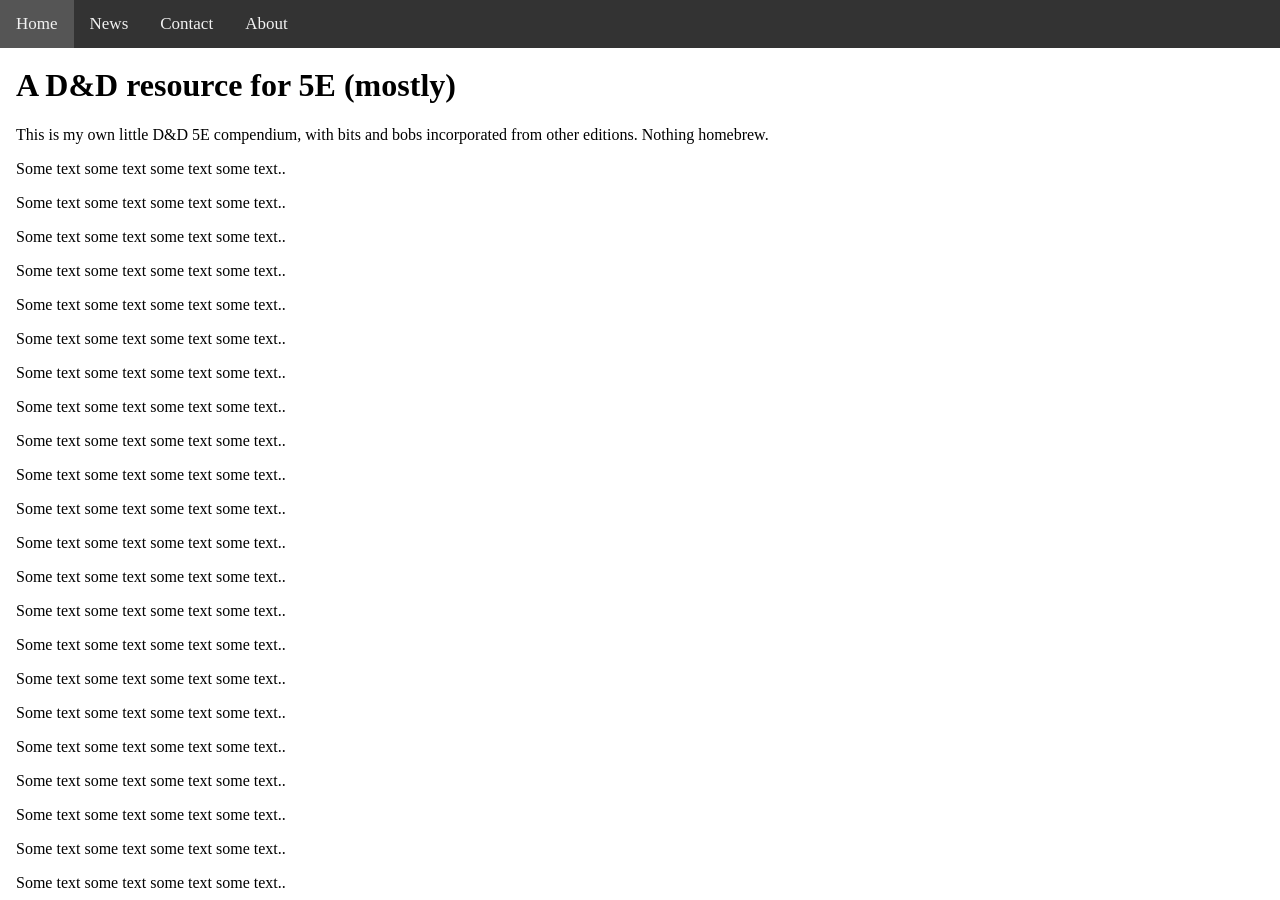
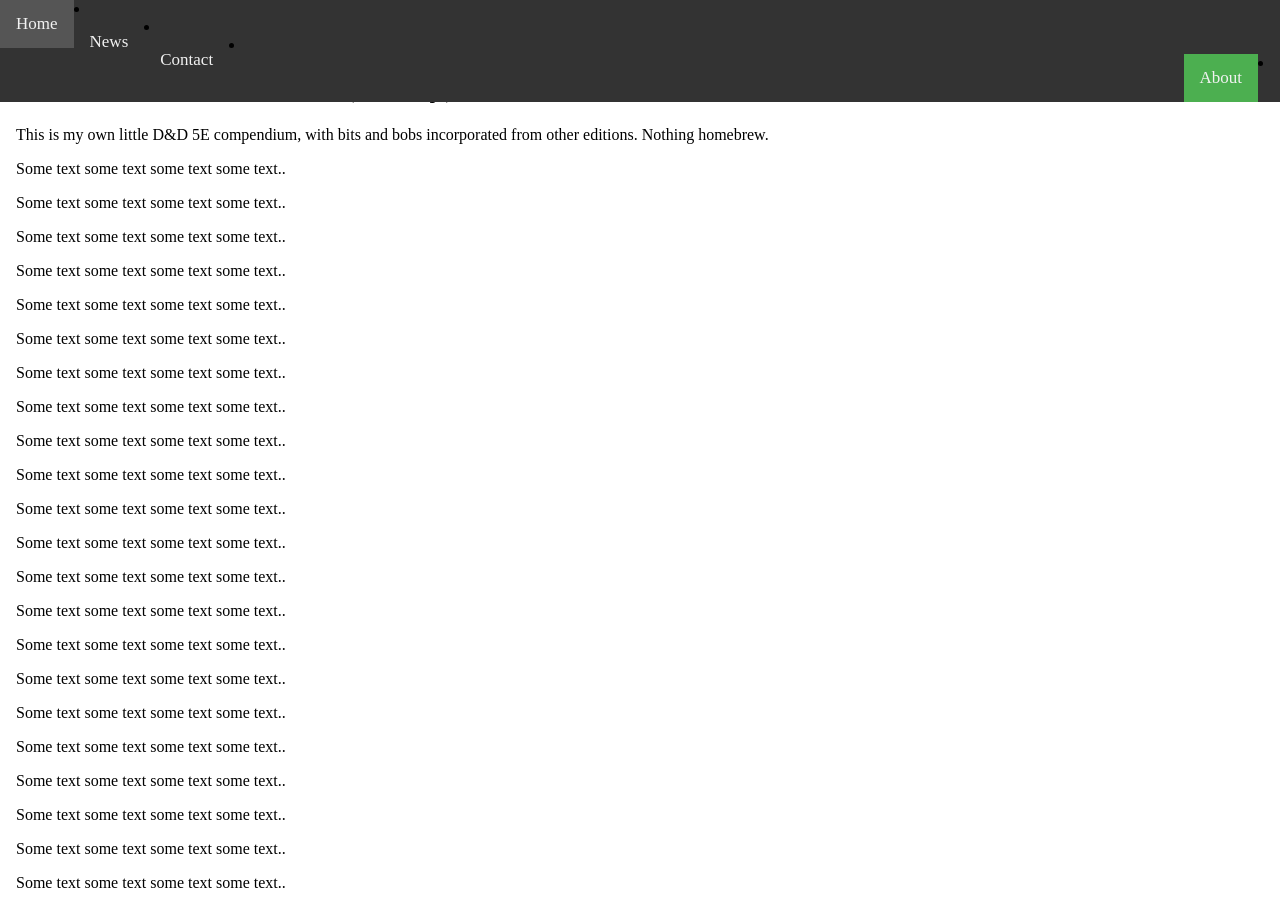
Before and after one commit to FluffsterDM/FluffsterDM.github.io, a Jekyll site: the page built from index.html, in a window 1280 px wide and 900 px high. Built offline with Jekyll 4.4.1, drawn with Linux system fonts in a browser that asks for light colours.

Commit message:
Update default.html

```diff
--- a/_layouts/default.html
+++ b/_layouts/default.html
@@ -44,10 +44,10 @@
 		</head>
 		<body>
 			<div class="navbar">
-			  <a href="#home">Home</a>
-			  <a href="#news">News</a>
-			  <a href="#contact">Contact</a>
-			  <a href="about">About</a>
+			  <li><a href="#home">Home</a></li>
+			  <li><a href="#news">News</a></li>
+			  <li><a href="#contact">Contact</a></li>
+			  <li style="float:right"><a class="active" href="#about">About</a></li>
 			</div>
 
 			<div class="container">
```
